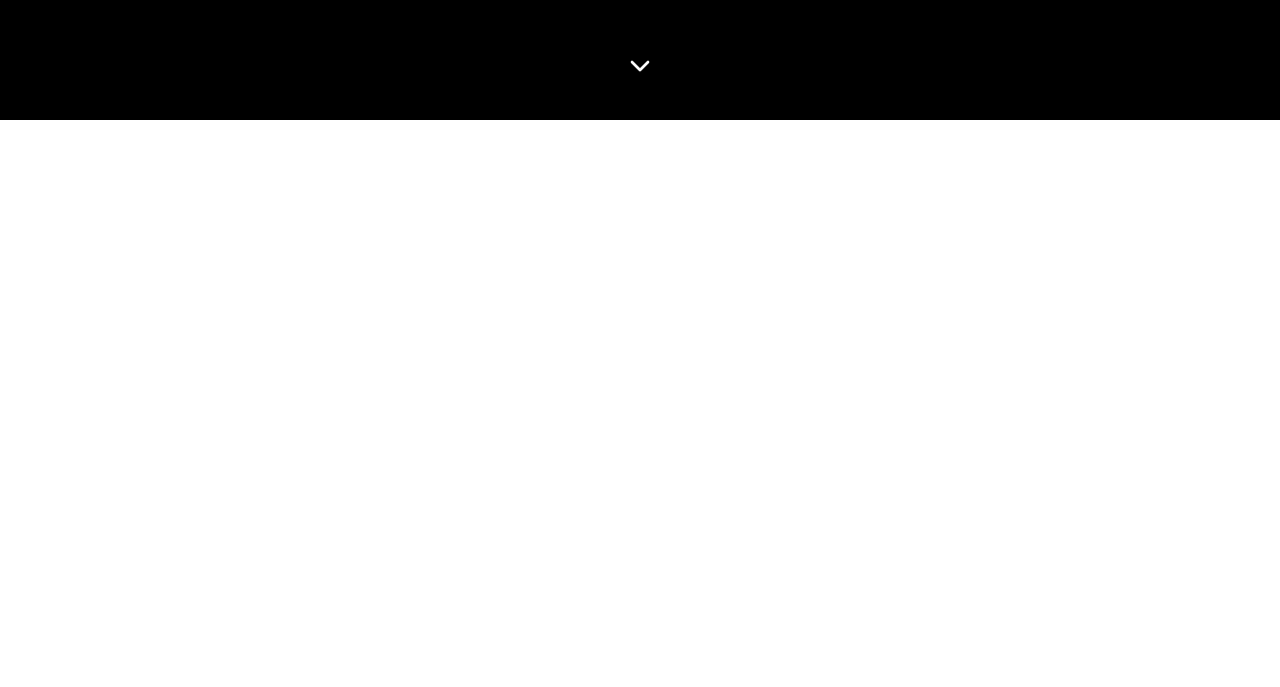
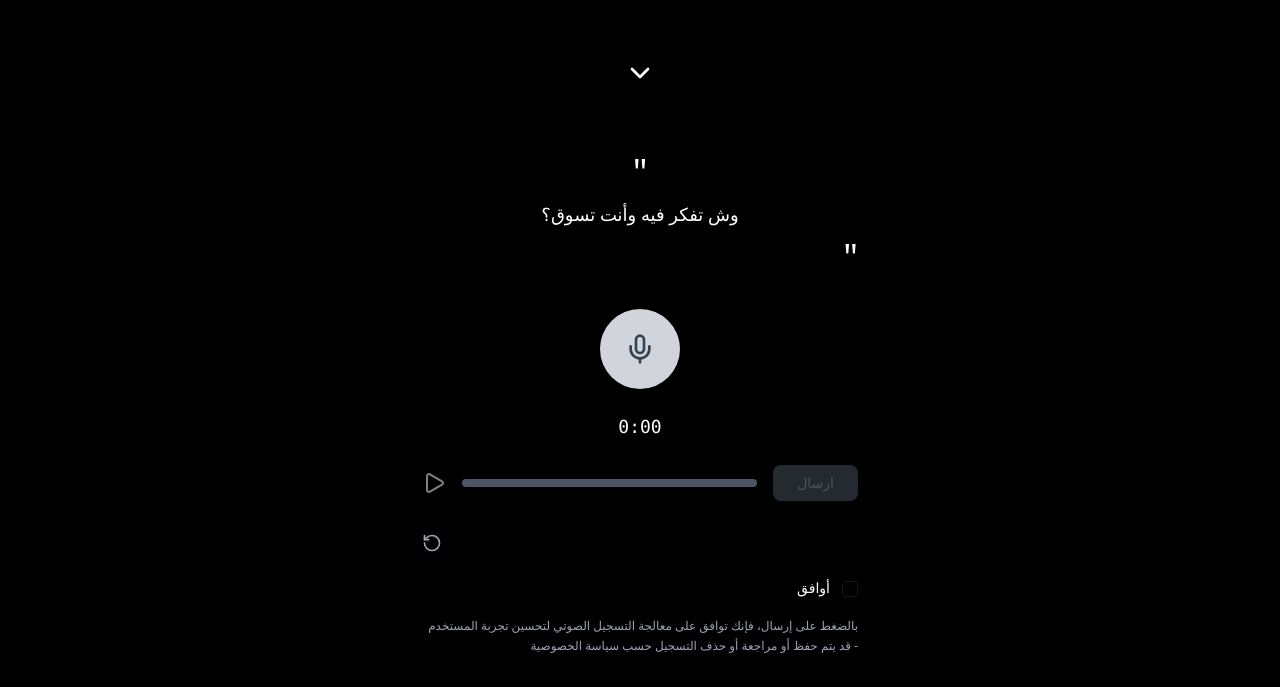
Before and after one commit to FSDTeam-SAA/taraf_m, a Next.js app: page / in a window 1280 px wide. Shown: the part 680-1367 px from the top of the page. Before the commit the page ends 800 px from the top, so only its background shows below. Built offline with nearby package versions, Linux system fonts and the light colour scheme.

Commit message:
voice record done

```diff
--- a/package.json
+++ b/package.json
@@ -9,6 +9,8 @@
     "lint": "next lint"
   },
   "dependencies": {
+    "@radix-ui/react-checkbox": "^1.3.3",
+    "@radix-ui/react-slot": "^1.2.3",
     "class-variance-authority": "^0.7.1",
     "clsx": "^2.1.1",
     "lucide-react": "^0.540.0",
--- /dev/null
+++ b/src/app/_components/VoiceRecorder.tsx
@@ -0,0 +1,194 @@
+"use client"
+
+import { useState, useRef, useEffect } from "react"
+import { Button } from "@/components/ui/button"
+import { Checkbox } from "@/components/ui/checkbox"
+import { Mic, Play, RotateCcw } from "lucide-react"
+
+export default function VoiceRecorder() {
+  const [isRecording, setIsRecording] = useState(false)
+  const [isPlaying, setIsPlaying] = useState(false)
+  const [recordingTime, setRecordingTime] = useState(0)
+  const [audioBlob, setAudioBlob] = useState<Blob | null>(null)
+  const [isAgreed, setIsAgreed] = useState(false)
+
+  const mediaRecorderRef = useRef<MediaRecorder | null>(null)
+  const audioRef = useRef<HTMLAudioElement | null>(null)
+  const timerRef = useRef<NodeJS.Timeout | null>(null)
+
+  useEffect(() => {
+    return () => {
+      if (timerRef.current) {
+        clearInterval(timerRef.current)
+      }
+    }
+  }, [])
+
+  const startRecording = async () => {
+    try {
+      const stream = await navigator.mediaDevices.getUserMedia({ audio: true })
+      const mediaRecorder = new MediaRecorder(stream)
+      mediaRecorderRef.current = mediaRecorder
+
+      const chunks: BlobPart[] = []
+      mediaRecorder.ondataavailable = (event) => {
+        chunks.push(event.data)
+      }
+
+      mediaRecorder.onstop = () => {
+        const blob = new Blob(chunks, { type: "audio/wav" })
+        setAudioBlob(blob)
+        stream.getTracks().forEach((track) => track.stop())
+      }
+
+      mediaRecorder.start()
+      setIsRecording(true)
+      setRecordingTime(0)
+
+      timerRef.current = setInterval(() => {
+        setRecordingTime((prev) => prev + 1)
+      }, 1000)
+    } catch (error) {
+      console.error("Error accessing microphone:", error)
+    }
+  }
+
+  const stopRecording = () => {
+    if (mediaRecorderRef.current && isRecording) {
+      mediaRecorderRef.current.stop()
+      setIsRecording(false)
+      if (timerRef.current) {
+        clearInterval(timerRef.current)
+      }
+    }
+  }
+
+  const toggleRecording = () => {
+    if (isRecording) {
+      stopRecording()
+    } else {
+      startRecording()
+    }
+  }
+
+  const playRecording = () => {
+    if (audioBlob && !isPlaying) {
+      const audioUrl = URL.createObjectURL(audioBlob)
+      audioRef.current = new Audio(audioUrl)
+      audioRef.current.play()
+      setIsPlaying(true)
+
+      audioRef.current.onended = () => {
+        setIsPlaying(false)
+        URL.revokeObjectURL(audioUrl)
+      }
+    }
+  }
+
+  const refreshRecording = () => {
+    setAudioBlob(null)
+    setRecordingTime(0)
+    setIsPlaying(false)
+    if (audioRef.current) {
+      audioRef.current.pause()
+      audioRef.current = null
+    }
+  }
+
+  const formatTime = (seconds: number) => {
+    const mins = Math.floor(seconds / 60)
+    const secs = seconds % 60
+    return `${mins}:${secs.toString().padStart(2, "0")}`
+  }
+
+  return (
+    <div className="lg:max-w-[500px] mx-auto w-full overflow-hidden bg-black text-white p-8 rounded-lg">
+      {/* Arabic Quote */}
+      <div className="text-center mb-8">
+        <div className="text-4xl mb-2">&quot;</div>
+        <p className="text-lg leading-relaxed" dir="rtl">
+          وش تفكر فيه وأنت تسوق؟
+        </p>
+        <div className="text-4xl mt-2 text-right">&quot;</div>
+      </div>
+
+      {/* Microphone Button */}
+      <div className="flex justify-center mb-6">
+        <button
+          onClick={toggleRecording}
+          className={`w-20 h-20 rounded-full flex items-center justify-center transition-colors ${
+            isRecording ? "bg-red-500 hover:bg-red-600" : "bg-gray-300 hover:bg-gray-400"
+          }`}
+        >
+          <Mic className={`w-8 h-8 ${isRecording ? "text-white" : "text-gray-700"}`} />
+        </button>
+      </div>
+
+      {/* Timer */}
+      <div className="text-center mb-6">
+        <span className="text-lg font-mono">{formatTime(recordingTime)}</span>
+      </div>
+
+      {/* Controls */}
+      <div className="flex items-center justify-between mb-8">
+        {/* Play Button */}
+        <button
+          onClick={playRecording}
+          disabled={!audioBlob || isPlaying}
+          className="flex items-center gap-2 disabled:opacity-50"
+        >
+          <Play className="w-6 h-6" />
+        </button>
+
+        {/* Progress Bar */}
+        <div className="flex-1 mx-4">
+          <div className="w-full h-2 bg-gray-600 rounded-full">
+            <div
+              className="h-full bg-gray-300 rounded-full transition-all duration-300"
+              style={{ width: audioBlob ? "100%" : "0%" }}
+            />
+          </div>
+        </div>
+
+        {/* Send Button */}
+        <Button
+          disabled={!isAgreed || !audioBlob}
+          className={`px-6 py-2 rounded-lg transition-colors ${
+            isAgreed && audioBlob
+              ? "bg-white text-black hover:bg-gray-200"
+              : "bg-gray-600 text-gray-400 cursor-not-allowed"
+          }`}
+        >
+          ارسال
+        </Button>
+      </div>
+
+      {/* Refresh Button */}
+      <div className="flex justify-start mb-6">
+        <button onClick={refreshRecording} className="text-gray-400 hover:text-white transition-colors">
+          <RotateCcw className="w-5 h-5" />
+        </button>
+      </div>
+
+      {/* Checkbox and Agreement */}
+      <div className="space-y-4">
+        <div className="flex items-start gap-3" dir="rtl">
+          <Checkbox
+            id="agreement"
+            checked={isAgreed}
+            onCheckedChange={(checked) => setIsAgreed(checked as boolean)}
+            className="mt-1"
+          />
+          <label htmlFor="agreement" className="text-sm leading-relaxed cursor-pointer">
+            أوافق
+          </label>
+        </div>
+
+        <p className="text-xs text-gray-400 leading-relaxed" dir="rtl">
+          بالضغط على إرسال، فإنك توافق على معالجة التسجيل الصوتي لتحسين تجربة المستخدم - قد يتم حفظ أو مراجعة أو حذف
+          التسجيل حسب سياسة الخصوصية
+        </p>
+      </div>
+    </div>
+  )
+}
--- a/src/app/page.tsx
+++ b/src/app/page.tsx
@@ -1,9 +1,11 @@
 import Banner from "./_components/banner";
+import VoiceRecorder from "./_components/VoiceRecorder";
 
 const Page = () => {
   return (
     <div className="bg-black">
       <Banner />
+      <VoiceRecorder />
     </div>
   );
 };
--- /dev/null
+++ b/src/components/ui/button.tsx
@@ -0,0 +1,57 @@
+import * as React from "react"
+import { Slot } from "@radix-ui/react-slot"
+import { cva, type VariantProps } from "class-variance-authority"
+
+import { cn } from "@/lib/utils"
+
+const buttonVariants = cva(
+  "inline-flex items-center justify-center gap-2 whitespace-nowrap rounded-md text-sm font-medium transition-colors focus-visible:outline-none focus-visible:ring-1 focus-visible:ring-ring disabled:pointer-events-none disabled:opacity-50 [&_svg]:pointer-events-none [&_svg]:size-4 [&_svg]:shrink-0",
+  {
+    variants: {
+      variant: {
+        default:
+          "bg-primary text-primary-foreground shadow hover:bg-primary/90",
+        destructive:
+          "bg-destructive text-destructive-foreground shadow-sm hover:bg-destructive/90",
+        outline:
+          "border border-input bg-background shadow-sm hover:bg-accent hover:text-accent-foreground",
+        secondary:
+          "bg-secondary text-secondary-foreground shadow-sm hover:bg-secondary/80",
+        ghost: "hover:bg-accent hover:text-accent-foreground",
+        link: "text-primary underline-offset-4 hover:underline",
+      },
+      size: {
+        default: "h-9 px-4 py-2",
+        sm: "h-8 rounded-md px-3 text-xs",
+        lg: "h-10 rounded-md px-8",
+        icon: "h-9 w-9",
+      },
+    },
+    defaultVariants: {
+      variant: "default",
+      size: "default",
+    },
+  }
+)
+
+export interface ButtonProps
+  extends React.ButtonHTMLAttributes<HTMLButtonElement>,
+    VariantProps<typeof buttonVariants> {
+  asChild?: boolean
+}
+
+const Button = React.forwardRef<HTMLButtonElement, ButtonProps>(
+  ({ className, variant, size, asChild = false, ...props }, ref) => {
+    const Comp = asChild ? Slot : "button"
+    return (
+      <Comp
+        className={cn(buttonVariants({ variant, size, className }))}
+        ref={ref}
+        {...props}
+      />
+    )
+  }
+)
+Button.displayName = "Button"
+
+export { Button, buttonVariants }
--- /dev/null
+++ b/src/components/ui/checkbox.tsx
@@ -0,0 +1,30 @@
+"use client"
+
+import * as React from "react"
+import * as CheckboxPrimitive from "@radix-ui/react-checkbox"
+import { Check } from "lucide-react"
+
+import { cn } from "@/lib/utils"
+
+const Checkbox = React.forwardRef<
+  React.ElementRef<typeof CheckboxPrimitive.Root>,
+  React.ComponentPropsWithoutRef<typeof CheckboxPrimitive.Root>
+>(({ className, ...props }, ref) => (
+  <CheckboxPrimitive.Root
+    ref={ref}
+    className={cn(
+      "peer h-4 w-4 shrink-0 rounded-sm border border-primary shadow focus-visible:outline-none focus-visible:ring-1 focus-visible:ring-ring disabled:cursor-not-allowed disabled:opacity-50 data-[state=checked]:bg-primary data-[state=checked]:text-primary-foreground",
+      className
+    )}
+    {...props}
+  >
+    <CheckboxPrimitive.Indicator
+      className={cn("flex items-center justify-center text-current")}
+    >
+      <Check className="h-4 w-4" />
+    </CheckboxPrimitive.Indicator>
+  </CheckboxPrimitive.Root>
+))
+Checkbox.displayName = CheckboxPrimitive.Root.displayName
+
+export { Checkbox }
```
Also changed, not shown: 1 other file (tests, documents, lock files or other folders).
